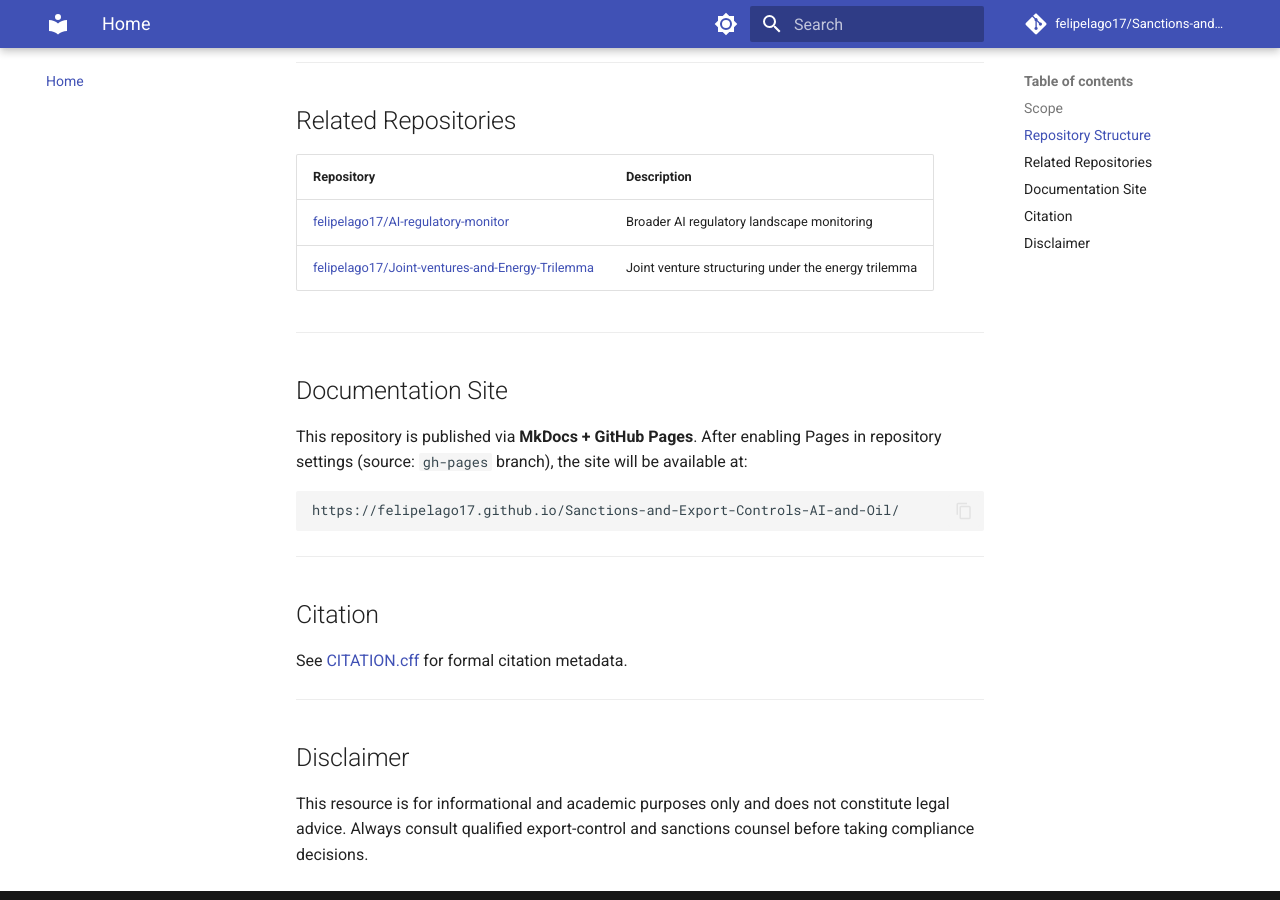
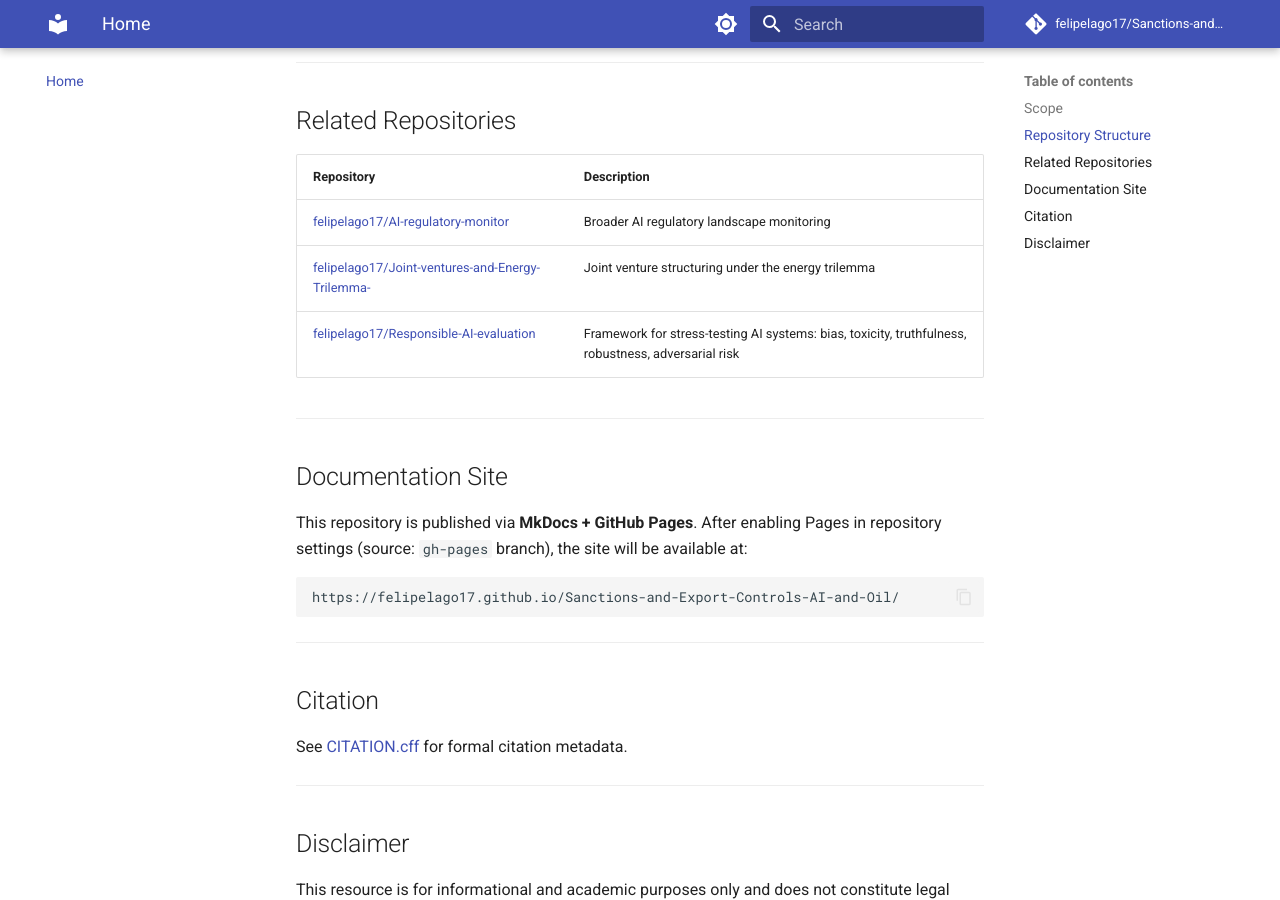
Before and after one commit to felipelago17/Sanctions-and-Export-Controls-AI-and-Oil, an MkDocs documentation site: the page built from docs/index.md, in a window 1280 px wide and 900 px high, scrolled down 1141 px. Built offline with MkDocs 1.6.1 and Material for MkDocs 9.7.7, drawn with Linux system fonts in a browser that asks for light colours; comment, search, counter and statistics services are not loaded.

Commit message:
fix: correct Joint Ventures repo link, add Responsible-AI-evaluation
- Joint-ventures-and-Energy-Trilemma → Joint-ventures-and-Energy-Trilemma-
  (trailing hyphen was missing, causing a broken link)
- Add felipelago17/Responsible-AI-evaluation to related repositories table
  in both README.md and docs/index.md

https://claude.ai/code/session_01SoXwycYPByWpjYobzuHSGb

```diff
--- a/docs/index.md
+++ b/docs/index.md
@@ -46,7 +46,8 @@ CITATION.cff
 | Repository | Description |
 |---|---|
 | [felipelago17/AI-regulatory-monitor](https://github.com/felipelago17/AI-regulatory-monitor) | Broader AI regulatory landscape monitoring |
-| [felipelago17/Joint-ventures-and-Energy-Trilemma](https://github.com/felipelago17/Joint-ventures-and-Energy-Trilemma) | Joint venture structuring under the energy trilemma |
+| [felipelago17/Joint-ventures-and-Energy-Trilemma-](https://github.com/felipelago17/Joint-ventures-and-Energy-Trilemma-) | Joint venture structuring under the energy trilemma |
+| [felipelago17/Responsible-AI-evaluation](https://github.com/felipelago17/Responsible-AI-evaluation) | Framework for stress-testing AI systems: bias, toxicity, truthfulness, robustness, adversarial risk |
 
 ---
 
```
Also changed, not shown: README.md (+2 -1 lines).
